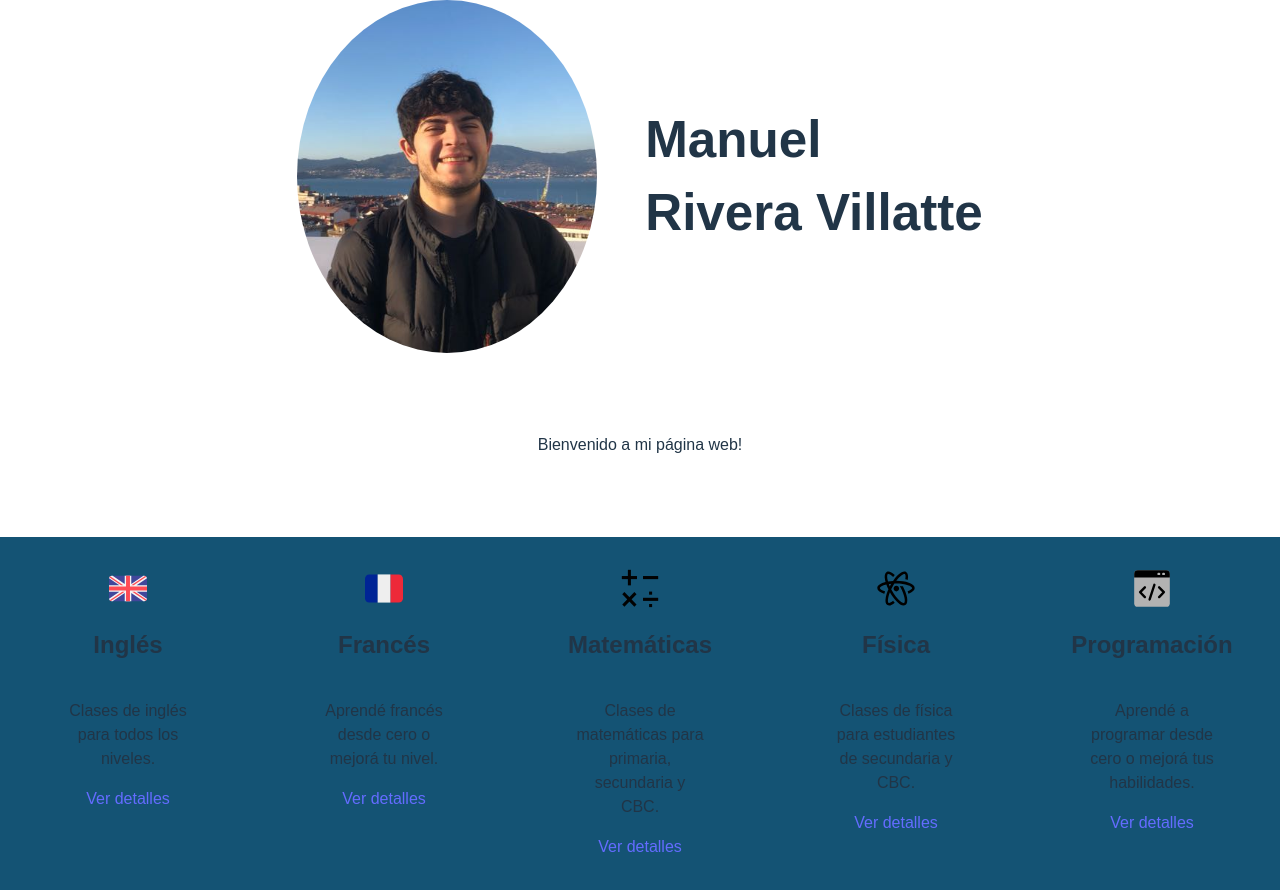
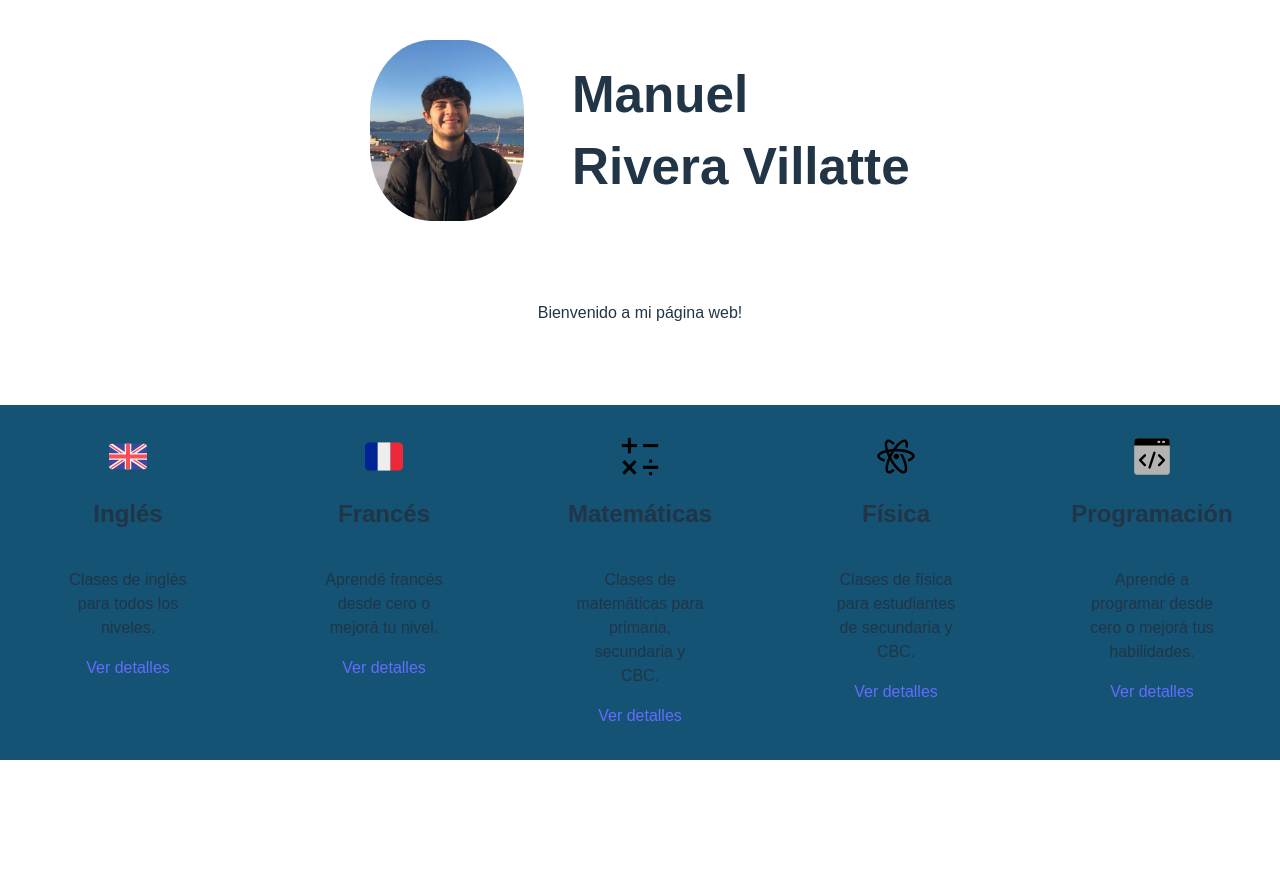
Before and after one commit to ManusaRivi/web-profe-particular, a React (Vite) app: page / in a window 1280 px wide. After the commit the page ends 800 px from the top, so only its background shows below. Built offline with nearby package versions, Linux system fonts and the light colour scheme.

Commit message:
adjust profile picture size

```diff
--- a/src/App.css
+++ b/src/App.css
@@ -32,8 +32,8 @@ h1 {
 
 .profile-picture {
     object-fit: contain;
-    width: 300px;
-    border-radius: 50%;
+    width: 12vw;
+    border-radius: 40%;
 }
 
 .card {
```
